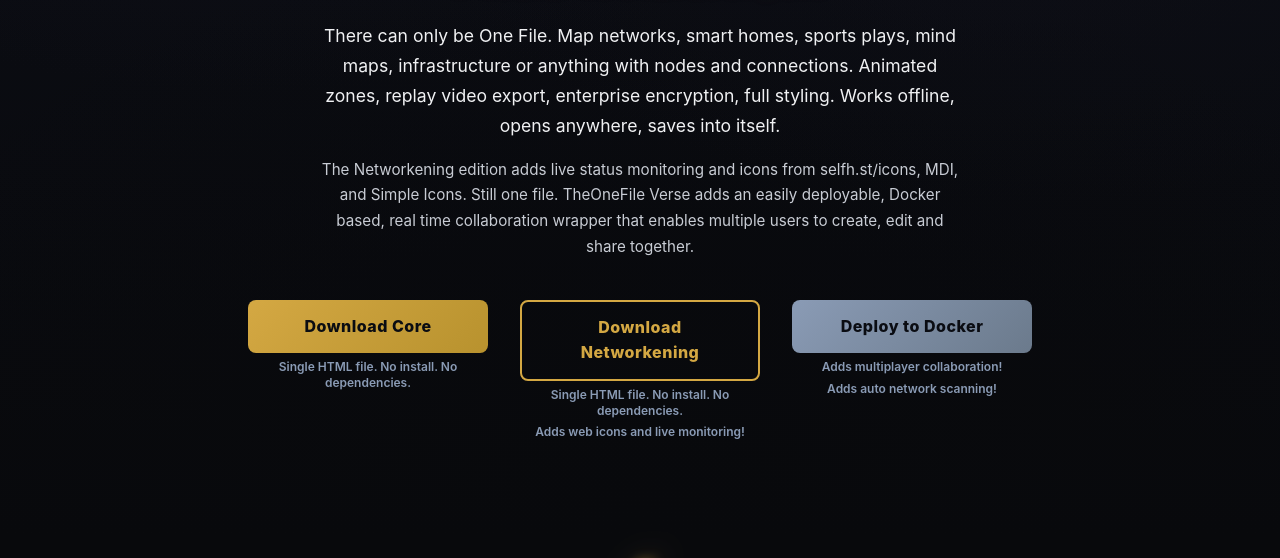
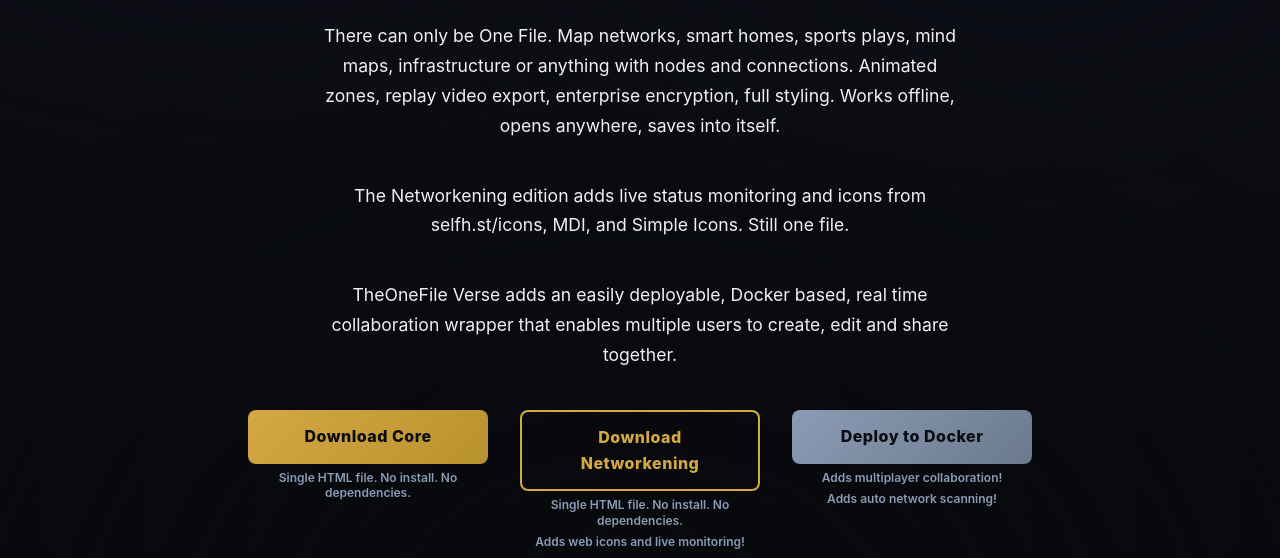
Before and after one commit to gelatinescreams/gelatinescreams.github.io, a plain HTML site: page index.html in a window 1280 px wide. Shown: the part 636-1194 px from the top of the page. Drawn offline with Linux system fonts and the light colour scheme.

Commit message:
fixes for new main site
fixes for new main site

```diff
--- a/index.html
+++ b/index.html
@@ -1168,7 +1168,8 @@ section { padding: 5rem 2rem; }
     <h1>THE ONE FILE</h1>
     <p class="hero-tagline">In the End, there can be only one.</p>
     <p class="hero-desc">There can only be One File. Map networks, smart homes, sports plays, mind maps, infrastructure or anything with nodes and connections. Animated zones, replay video export, enterprise encryption, full styling. Works offline, opens anywhere, saves into itself.</p>
-    <p class="hero-desc" style="font-size: 0.95rem; color: var(--text-secondary); margin-top: -1.5rem;">The Networkening edition adds live status monitoring and icons from selfh.st/icons, MDI, and Simple Icons. Still one file. TheOneFile Verse adds an easily deployable, Docker based, real time collaboration wrapper that enables multiple users to create, edit and share together.</p>
+    <p class="hero-desc">The Networkening edition adds live status monitoring and icons from selfh.st/icons, MDI, and Simple Icons. Still one file.</p>
+	<p class="hero-desc">TheOneFile Verse adds an easily deployable, Docker based, real time collaboration wrapper that enables multiple users to create, edit and share together.</p>
     <div class="hero-buttons">
       <div class="hero-btn-group">
         <a href="#" onclick="downloadFile('https://raw.githubusercontent.com/gelatinescreams/The-One-File/main/the-one-file.html','the-one-file.html');return false;" class="btn-primary">Download Core</a>
```
